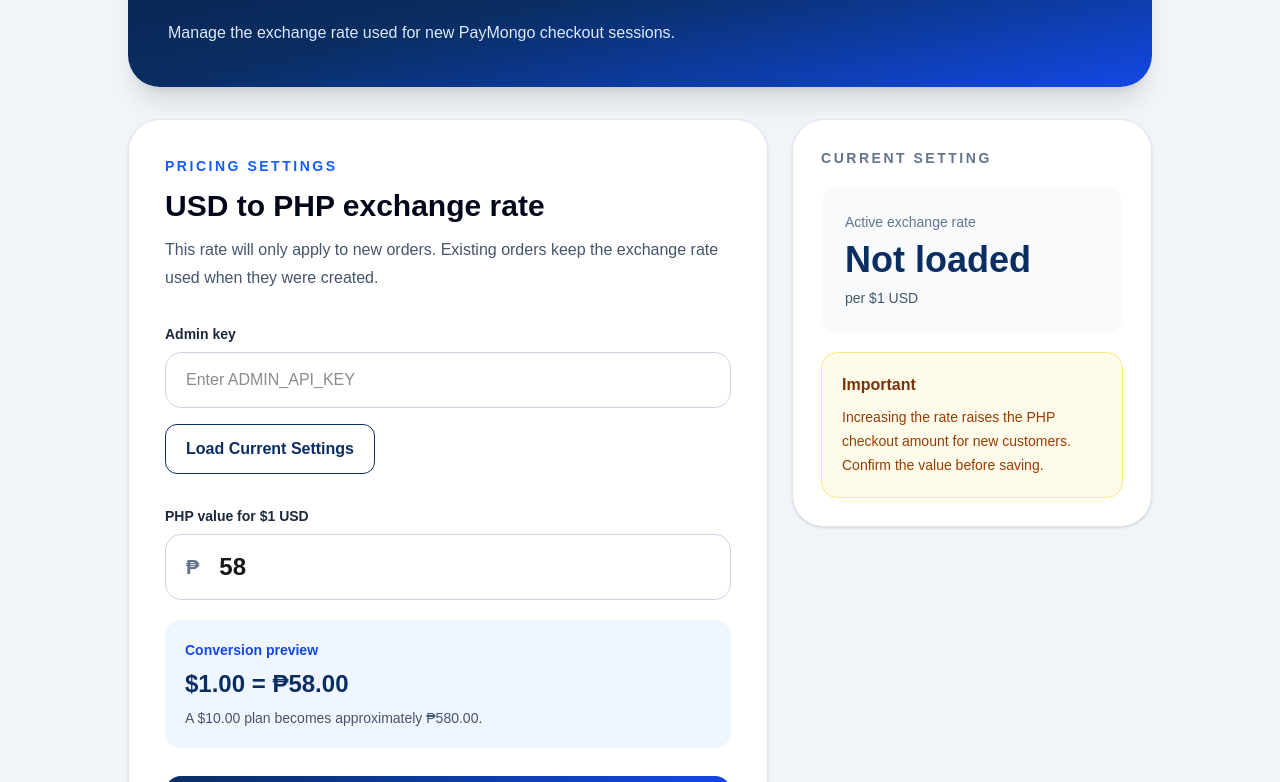
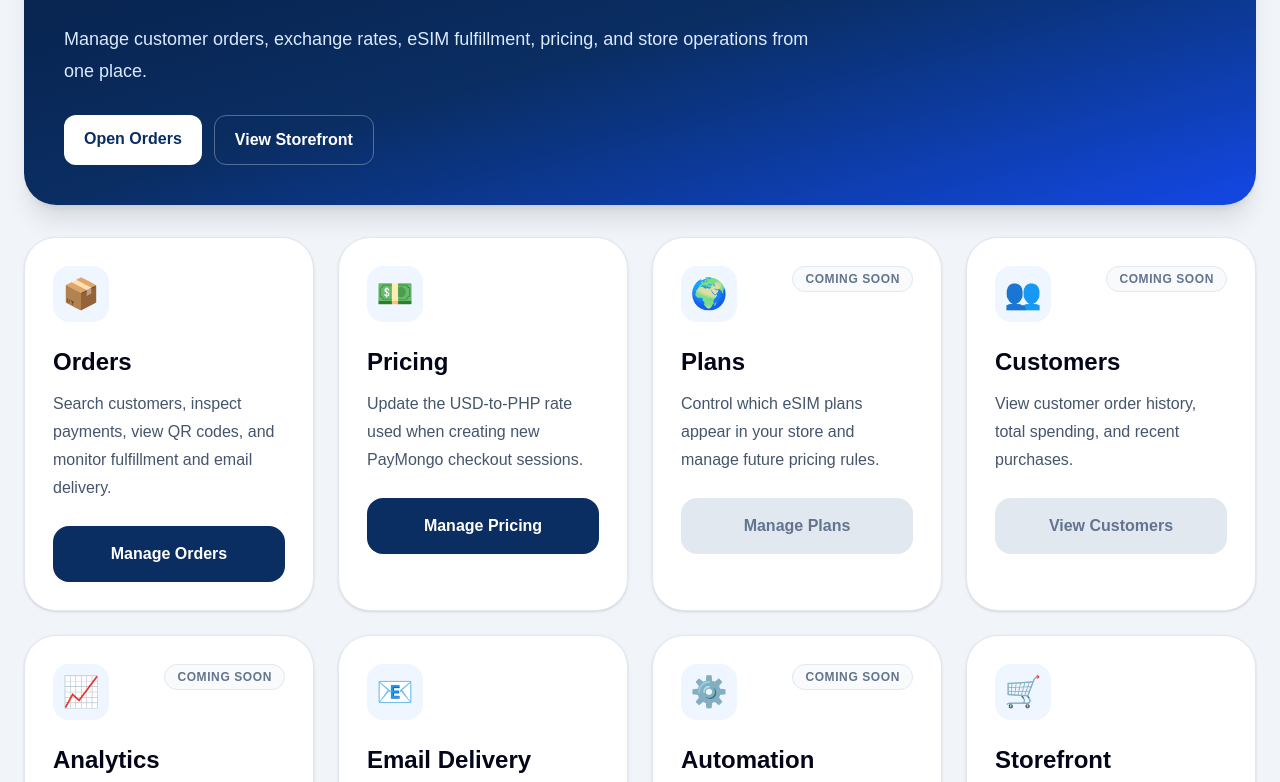
Before and after one commit to haKubEx/seamarino-esim, a Next.js app: page /admin in a window 1280 px wide. Shown: the part 258-1040 px from the top of the page. Built offline with nearby package versions, Linux system fonts and the light colour scheme.

Commit message:
Upgrade admin dashboard navigation

```diff
--- a/app/admin/page.tsx
+++ b/app/admin/page.tsx
@@ -9,6 +9,65 @@ type SettingsResponse = {
   message?: string;
   error?: string;
 };
+
+type DashboardCardProps = {
+  title: string;
+  description: string;
+  href?: string;
+  buttonLabel: string;
+  icon: string;
+  disabled?: boolean;
+};
+
+function DashboardCard({
+  title,
+  description,
+  href,
+  buttonLabel,
+  icon,
+  disabled = false,
+}: DashboardCardProps) {
+  return (
+    <article className="rounded-[2rem] border border-slate-200 bg-white p-7 shadow-sm">
+      <div className="flex items-start justify-between gap-4">
+        <div className="flex h-14 w-14 items-center justify-center rounded-2xl bg-blue-50 text-3xl">
+          {icon}
+        </div>
+
+        {disabled && (
+          <span className="rounded-full border border-slate-200 bg-slate-50 px-3 py-1 text-xs font-black uppercase tracking-wider text-slate-500">
+            Coming Soon
+          </span>
+        )}
+      </div>
+
+      <h2 className="mt-6 text-2xl font-black text-slate-950">
+        {title}
+      </h2>
+
+      <p className="mt-3 min-h-[84px] leading-7 text-slate-600">
+        {description}
+      </p>
+
+      {href && !disabled ? (
+        <a
+          href={href}
+          className="mt-6 inline-flex w-full justify-center rounded-2xl bg-[#0A2D62] px-5 py-4 font-black text-white transition hover:bg-blue-800"
+        >
+          {buttonLabel}
+        </a>
+      ) : (
+        <button
+          type="button"
+          disabled
+          className="mt-6 w-full cursor-not-allowed rounded-2xl bg-slate-200 px-5 py-4 font-black text-slate-500"
+        >
+          {buttonLabel}
+        </button>
+      )}
+    </article>
+  );
+}
 
 export default function AdminDashboardPage() {
   const [adminKey, setAdminKey] = useState("");
@@ -48,19 +107,22 @@ export default function AdminDashboardPage() {
 
       if (!response.ok || !data.success) {
         throw new Error(
-          data.error ||
-            "Unable to load settings.",
+          data.error || "Unable to load settings.",
         );
       }
 
-      const loadedRate = Number(
-        data.usdToPhpRate,
+      const loadedRate = Number(data.usdToPhpRate);
+
+      if (!Number.isFinite(loadedRate) || loadedRate <= 0) {
+        throw new Error(
+          "The saved exchange rate is invalid.",
         );
+      }
 
       setCurrentRate(loadedRate);
       setRate(loadedRate.toString());
       setUpdatedAt(data.updatedAt ?? null);
-      setMessage("Settings loaded.");
+      setMessage("Settings loaded successfully.");
     } catch (loadError) {
       setError(
         loadError instanceof Error
@@ -86,10 +148,11 @@ export default function AdminDashboardPage() {
 
     if (
       !Number.isFinite(numericRate) ||
-      numericRate <= 0
+      numericRate <= 0 ||
+      numericRate > 1000
     ) {
       setError(
-        "Enter a valid USD-to-PHP rate.",
+        "Enter a valid USD-to-PHP exchange rate.",
       );
       return;
     }
@@ -104,8 +167,7 @@ export default function AdminDashboardPage() {
         {
           method: "PUT",
           headers: {
-            "Content-Type":
-              "application/json",
+            "Content-Type": "application/json",
             "x-admin-key": adminKey.trim(),
           },
           body: JSON.stringify({
@@ -120,27 +182,24 @@ export default function AdminDashboardPage() {
       if (!response.ok || !data.success) {
         throw new Error(
           data.error ||
-            "Unable to update the rate.",
+            "Unable to update the exchange rate.",
         );
       }
 
-      setCurrentRate(
-        Number(data.usdToPhpRate),
-      );
+      const savedRate = Number(data.usdToPhpRate);
 
-      setUpdatedAt(
-        data.updatedAt ?? null,
-      );
-
+      setCurrentRate(savedRate);
+      setRate(savedRate.toString());
+      setUpdatedAt(data.updatedAt ?? null);
       setMessage(
         data.message ||
-          "Exchange rate updated.",
+          "Exchange rate updated successfully.",
       );
     } catch (saveError) {
       setError(
         saveError instanceof Error
           ? saveError.message
-          : "Unable to update the rate.",
+          : "Unable to update the exchange rate.",
       );
     } finally {
       setLoading(false);
@@ -151,24 +210,110 @@ export default function AdminDashboardPage() {
     Number(rate) > 0 ? Number(rate) : 0;
 
   return (
-    <main className="min-h-screen bg-slate-100 px-4 py-12 sm:px-6">
-      <div className="mx-auto max-w-5xl">
+    <main className="min-h-screen bg-slate-100 px-4 py-10 sm:px-6">
+      <div className="mx-auto max-w-7xl">
         <section className="rounded-[2rem] bg-gradient-to-br from-[#071f45] via-[#0A2D62] to-blue-700 p-8 text-white shadow-xl sm:p-10">
-          <p className="text-sm font-bold uppercase tracking-[0.2em] text-sky-300">
+          <p className="text-sm font-black uppercase tracking-[0.2em] text-sky-300">
             Seamarino Administration
           </p>
 
-          <h1 className="mt-4 text-4xl font-black sm:text-5xl">
+          <h1 className="mt-4 text-4xl font-black sm:text-6xl">
             Admin Dashboard
           </h1>
 
-          <p className="mt-4 max-w-2xl leading-7 text-blue-100">
-            Manage the exchange rate used for new
-            PayMongo checkout sessions.
+          <p className="mt-4 max-w-3xl text-lg leading-8 text-blue-100">
+            Manage customer orders, exchange rates,
+            eSIM fulfillment, pricing, and store
+            operations from one place.
           </p>
+
+          <div className="mt-7 flex flex-wrap gap-3">
+            <a
+              href="/admin/orders"
+              className="inline-flex rounded-xl bg-white px-5 py-3 font-black text-[#0A2D62] transition hover:bg-blue-50"
+            >
+              Open Orders
+            </a>
+
+            <a
+              href="/"
+              className="inline-flex rounded-xl border border-white/30 px-5 py-3 font-black text-white transition hover:bg-white/10"
+            >
+              View Storefront
+            </a>
+          </div>
         </section>
 
-        <section className="mt-8 grid gap-6 lg:grid-cols-[1fr_360px]">
+        <section className="mt-8 grid gap-6 sm:grid-cols-2 xl:grid-cols-4">
+          <DashboardCard
+            title="Orders"
+            description="Search customers, inspect payments, view QR codes, and monitor fulfillment and email delivery."
+            href="/admin/orders"
+            buttonLabel="Manage Orders"
+            icon="📦"
+          />
+
+          <DashboardCard
+            title="Pricing"
+            description="Update the USD-to-PHP rate used when creating new PayMongo checkout sessions."
+            href="#exchange-rate"
+            buttonLabel="Manage Pricing"
+            icon="💵"
+          />
+
+          <DashboardCard
+            title="Plans"
+            description="Control which eSIM plans appear in your store and manage future pricing rules."
+            buttonLabel="Manage Plans"
+            icon="🌍"
+            disabled
+          />
+
+          <DashboardCard
+            title="Customers"
+            description="View customer order history, total spending, and recent purchases."
+            buttonLabel="View Customers"
+            icon="👥"
+            disabled
+          />
+
+          <DashboardCard
+            title="Analytics"
+            description="Review orders, completed sales, failed transactions, revenue, and top destinations."
+            buttonLabel="View Analytics"
+            icon="📈"
+            disabled
+          />
+
+          <DashboardCard
+            title="Email Delivery"
+            description="Monitor eSIM email delivery, failed attempts, and future resend actions."
+            href="/admin/orders"
+            buttonLabel="Check Deliveries"
+            icon="📧"
+          />
+
+          <DashboardCard
+            title="Automation"
+            description="Runhooks automatically checks supplier profiles and delivers issued eSIMs."
+            buttonLabel="Automation Active"
+            icon="⚙️"
+            disabled
+          />
+
+          <DashboardCard
+            title="Storefront"
+            description="Open the public Seamarino eSIM storefront and check the customer buying experience."
+            href="/"
+            buttonLabel="Open Storefront"
+            icon="🛒"
+          />
+        </section>
+
+        <section
+          id="exchange-rate"
+          className="mt-8 grid gap-6 lg:grid-cols-[1fr_360px]"
+        >
           <form
             onSubmit={saveRate}
             className="rounded-[2rem] border border-slate-200 bg-white p-7 shadow-sm sm:p-9"
@@ -182,10 +327,9 @@ export default function AdminDashboardPage() {
             </h2>
 
             <p className="mt-3 leading-7 text-slate-600">
-              This rate will only apply to new
-              orders. Existing orders keep the
-              exchange rate used when they were
-              created.
+              This rate applies only to new orders.
+              Existing orders keep the exchange rate
+              used when they were created.
             </p>
 
             <div className="mt-8">
@@ -201,9 +345,7 @@ export default function AdminDashboardPage() {
                 type="password"
                 value={adminKey}
                 onChange={(event) =>
-                  setAdminKey(
-                    event.target.value,
-                  )
+                  setAdminKey(event.target.value)
                 }
                 autoComplete="current-password"
                 placeholder="Enter ADMIN_API_KEY"
@@ -217,7 +359,9 @@ export default function AdminDashboardPage() {
               disabled={loading}
               className="mt-4 rounded-xl border border-[#0A2D62] px-5 py-3 font-bold text-[#0A2D62] transition hover:bg-blue-50 disabled:cursor-not-allowed disabled:opacity-50"
             >
-              Load Current Settings
+              {loading
+                ? "Loading..."
+                : "Load Current Settings"}
             </button>
 
             <div className="mt-8">
@@ -228,7 +372,7 @@ export default function AdminDashboardPage() {
                 PHP value for $1 USD
               </label>
 
-              <div className="flex items-center rounded-2xl border border-slate-300 bg-white focus-within:border-blue-500 focus-within:ring-4 focus-within:ring-blue-100">
+              <div className="flex items-center rounded-2xl border border-slate-300 bg-white transition focus-within:border-blue-500 focus-within:ring-4 focus-within:ring-blue-100">
                 <span className="px-5 text-xl font-black text-slate-500">
                   ₱
                 </span>
@@ -241,9 +385,7 @@ export default function AdminDashboardPage() {
                   step="0.01"
                   value={rate}
                   onChange={(event) =>
-                    setRate(
-                      event.target.value,
-                    )
+                    setRate(event.target.value)
                   }
                   className="h-16 w-full rounded-r-2xl pr-5 text-2xl font-black outline-none"
                 />
@@ -256,8 +398,7 @@ export default function AdminDashboardPage() {
               </p>
 
               <p className="mt-2 text-2xl font-black text-[#0A2D62]">
-                $1.00 = ₱
-                {previewRate.toFixed(2)}
+                $1.00 = ₱{previewRate.toFixed(2)}
               </p>
 
               <p className="mt-2 text-sm text-slate-600">
@@ -289,7 +430,8 @@ export default function AdminDashboardPage() {
             </button>
           </form>
 
-          <aside className="h-fit rounded-[2rem] border border-slate-200 bg-white p-7 shadow-sm">
+          <aside className="h-fit space-y-5">
+            <div className="rounded-[2rem] border border-slate-200 bg-white p-7 shadow-sm">
               <p className="text-sm font-black uppercase tracking-[0.18em] text-slate-500">
                 Current Setting
               </p>
@@ -302,9 +444,7 @@ export default function AdminDashboardPage() {
                 <p className="mt-2 text-4xl font-black text-[#0A2D62]">
                   {currentRate === null
                     ? "Not loaded"
-                  : `₱${currentRate.toFixed(
-                      2,
-                    )}`}
+                    : `₱${currentRate.toFixed(2)}`}
                 </p>
 
                 <p className="mt-2 text-sm text-slate-600">
@@ -312,26 +452,40 @@ export default function AdminDashboardPage() {
                 </p>
               </div>
 
-            <div className="mt-5 rounded-2xl border border-amber-200 bg-amber-50 p-5">
+              {updatedAt && (
+                <p className="mt-5 text-sm leading-6 text-slate-500">
+                  Last updated:{" "}
+                  {new Date(updatedAt).toLocaleString(
+                    "en-PH",
+                  )}
+                </p>
+              )}
+            </div>
+
+            <div className="rounded-[2rem] border border-emerald-200 bg-emerald-50 p-6">
+              <p className="font-black text-emerald-900">
+                Automation Status
+              </p>
+
+              <p className="mt-2 text-sm leading-6 text-emerald-800">
+                Runhooks is active and calls the
+                fulfillment endpoint every five
+                minutes.
+              </p>
+            </div>
+
+            <div className="rounded-[2rem] border border-amber-200 bg-amber-50 p-6">
               <p className="font-bold text-amber-900">
                 Important
               </p>
 
               <p className="mt-2 text-sm leading-6 text-amber-800">
-                Increasing the rate raises the PHP
-                checkout amount for new customers.
-                Confirm the value before saving.
+                Increasing the exchange rate raises
+                the PHP checkout amount for new
+                customers. Confirm the value carefully
+                before saving.
               </p>
             </div>
-
-            {updatedAt && (
-              <p className="mt-5 text-sm leading-6 text-slate-500">
-                Last updated:{" "}
-                {new Date(
-                  updatedAt,
-                ).toLocaleString()}
-              </p>
-            )}
           </aside>
         </section>
       </div>
```
Lines whose indentation alone changed are shown as unchanged.
